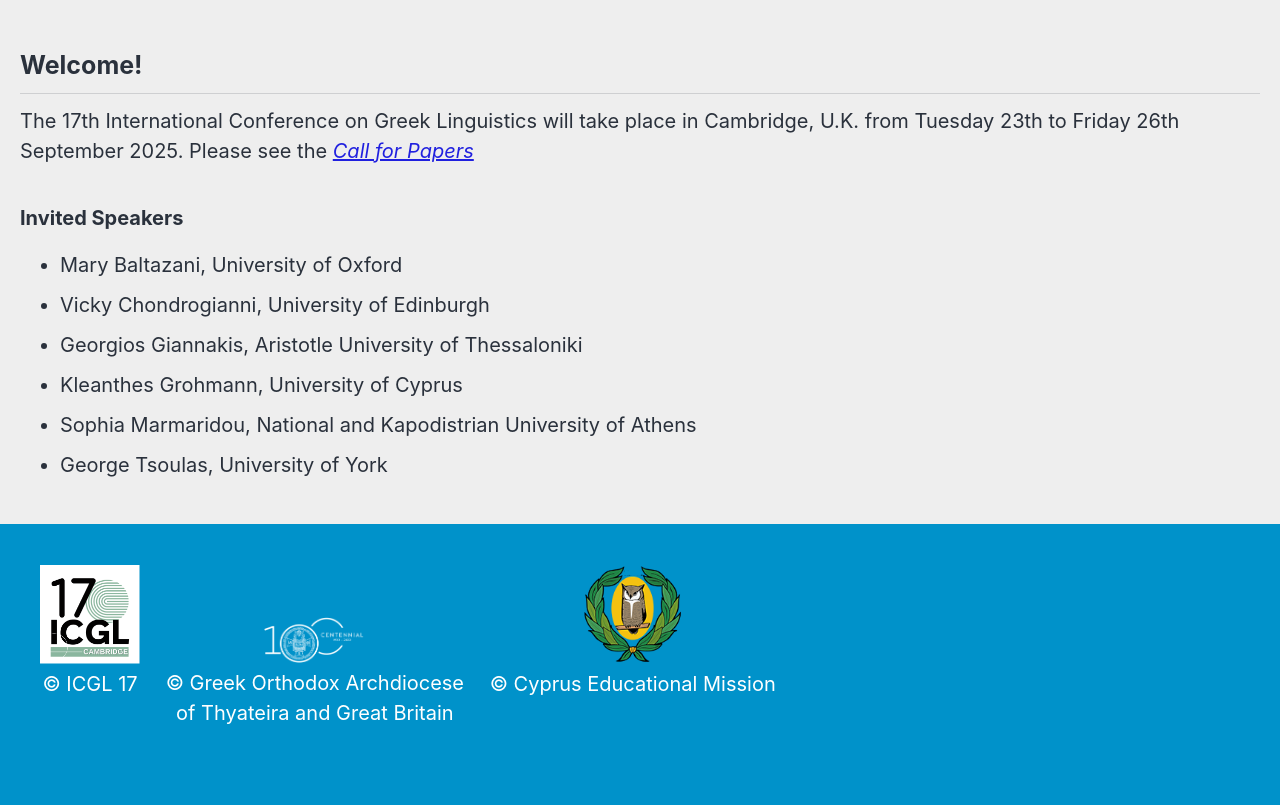
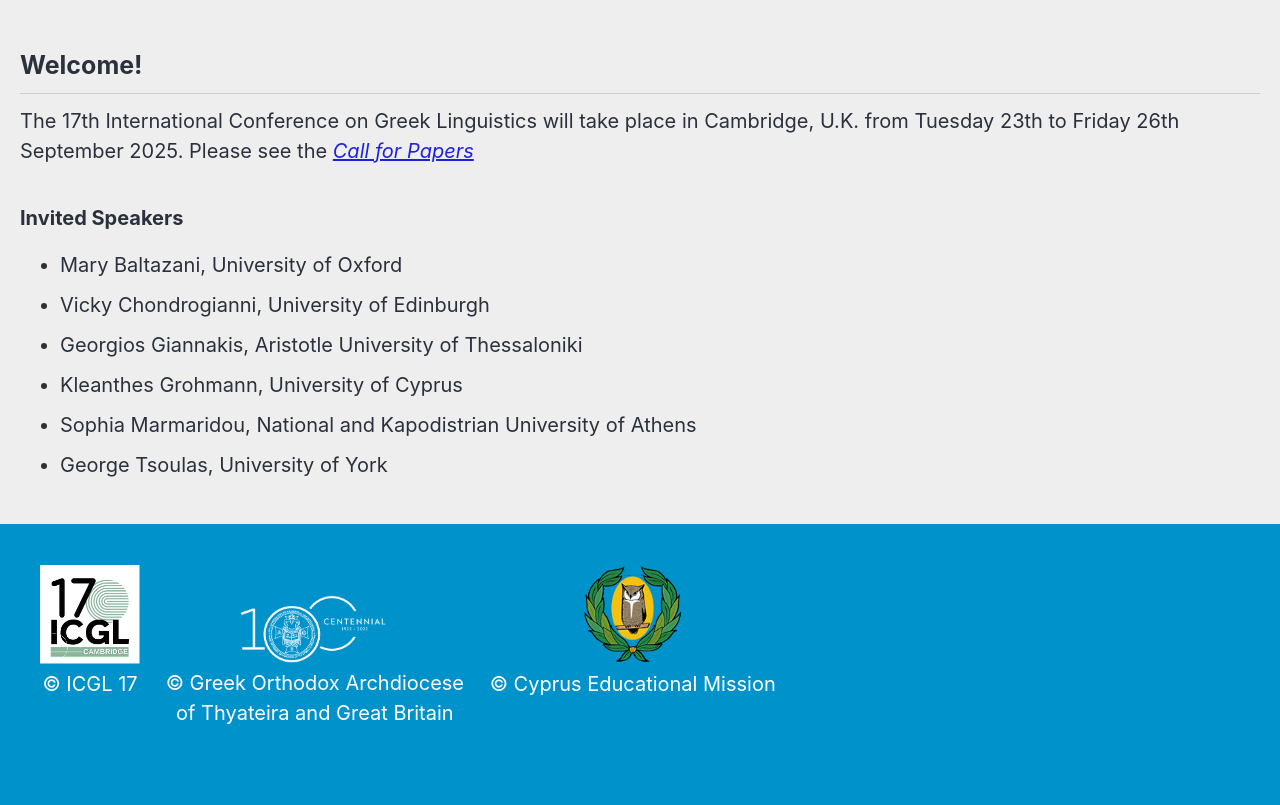
Before and after one commit to roryleung/ICGL17, a Jekyll site: the page built from _pages/home.md, in a window 1280 px wide. Shown: the part 417-1222 px from the top of the page. Built offline with Jekyll 4.4.1, drawn with Linux system fonts in a browser that asks for light colours; cached includes are drawn as plain includes; nearby versions of some CDN libraries.

Commit message:
Update custom.html

```diff
--- a/_includes/footer/custom.html
+++ b/_includes/footer/custom.html
@@ -8,7 +8,7 @@
 
     <!-- Second logo (Greek Orthodox Archdiocese) -->
     <div style="text-align: center; display: inline-block; vertical-align: bottom; margin-right: 20px;">
-      <img src="/assets/images/logo_church.png" alt="Church logo" style="width: 150px; height: auto;">
+      <img src="/assets/images/logo_church.png" alt="Church logo" style="width: 220px; height: auto;">
       <p style="color: white; margin-top: 5px; margin-bottom: -3px;">
         &copy; Greek Orthodox Archdiocese<br>of Thyateira and Great Britain
       </p>
```
